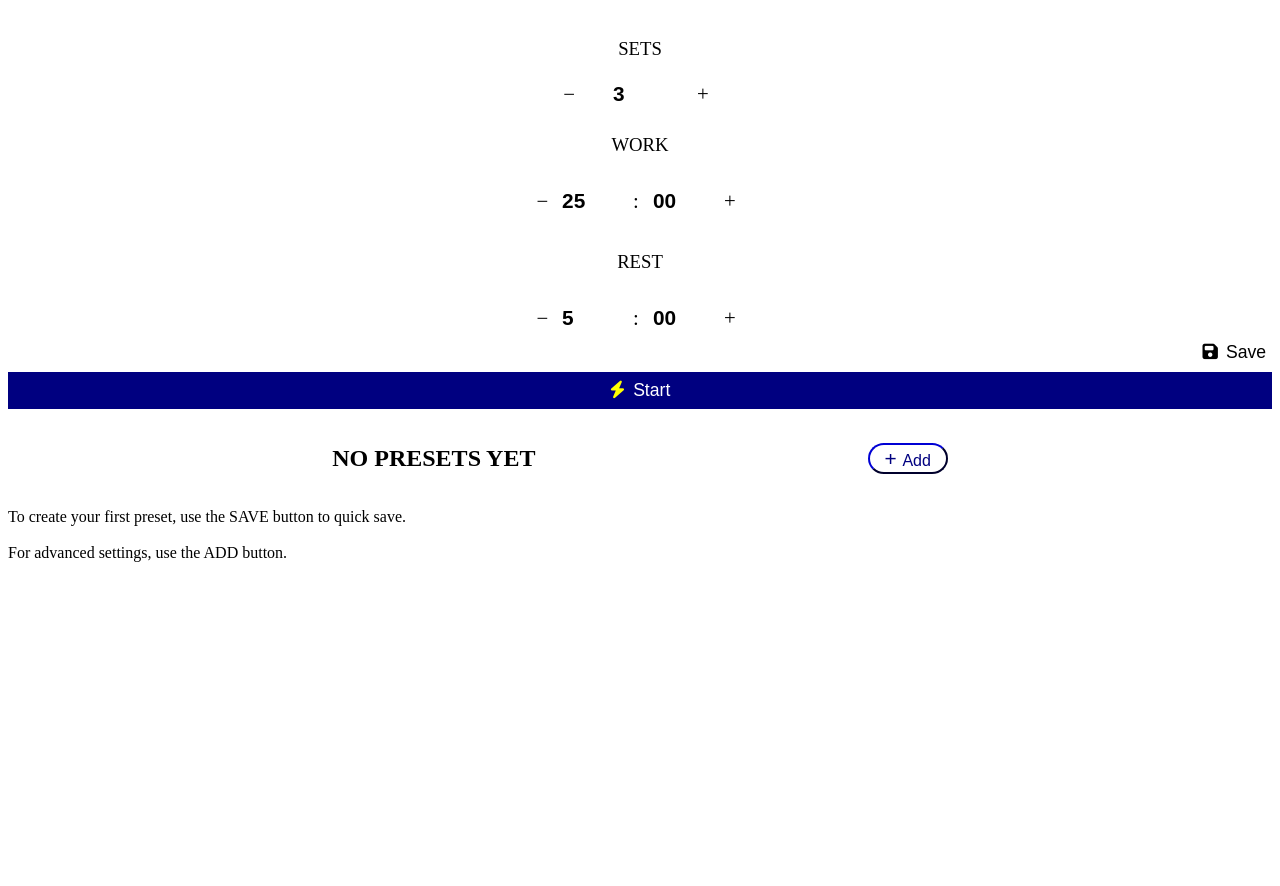
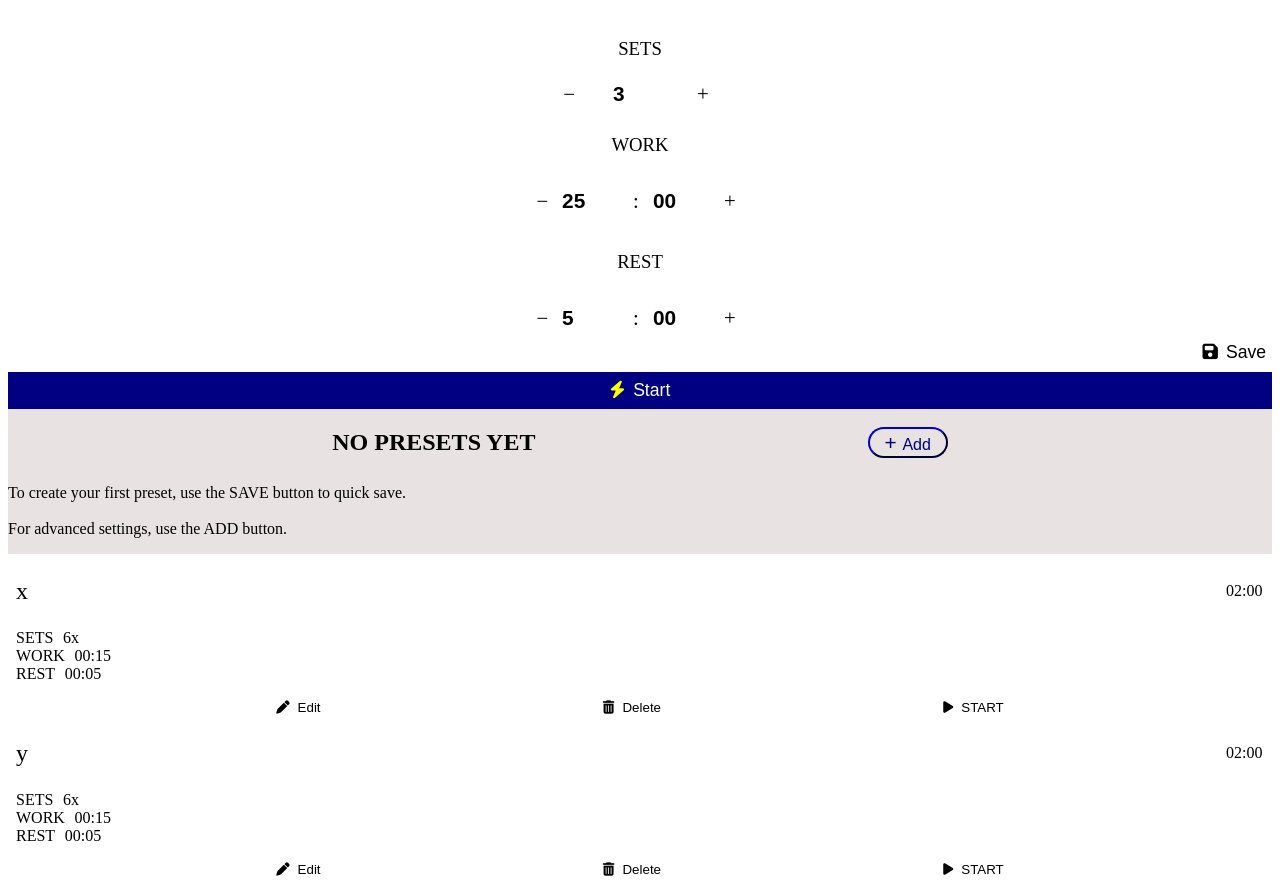
Before and after one commit to yassienAbdillahi/pomodoroTimer, a plain HTML site: page index.html in a window 1280 px wide. Shown: the part 95-981 px from the top of the page. Before the commit the page ends 800 px from the top, so only its background shows below. Drawn offline with Linux system fonts and the light colour scheme.

Commit message:
Created a template for the actual saved presets
Closes #58

```diff
--- a/index.html
+++ b/index.html
@@ -85,20 +85,68 @@
                     <button type="button" id="save-btn" class="save-btn"><i class='fas fa-save' style='margin-right:0.5rem'></i>Save</button>
 
                     <!-- start button -->
-                    <button type="submit" id="start-btn" class="start-btn"><i class='fas fa-bolt' style='margin-right:0.5rem; color:yellow'></i>Start</button>
+                    <button type="submit" id="start-btn" class="start-btn zero-bottom-margin"><i class='fas fa-bolt' style='margin-right:0.5rem; color:yellow'></i>Start</button>
                 </form>
             </section>
 
             <!-- presets go here i.e where user saves custom "work" and "break" lengths -->
-            <section id="presets">
-                <div class="row justify-space-evenly">
+            <section id="presets" class="light-grey-background stack-sm">
+                <div id="presetsHeaderContainer" class="row justify-space-evenly">
                     <h2>NO PRESETS YET</h2>
                     <button type="button" id="add-btn" class="add-btn"><span style="font-size: 1.3rem;">&plus; </span>Add</button>
                 </div>
 
-                <p>To create your first preset, use the SAVE button to quick save.
+                <p id="presetsParagraph">To create your first preset, use the SAVE button to quick save.
                     <br><br>For advanced settings, use the ADD button.
                 </p>
+
+                <div id="actualSavedPresets">
+
+                <!-- sample of what saved preset should look like -->
+                <div id="xSavedPreset" class="stack-md white-background">
+
+                    <div class="row justify-space-between">
+                        <h3 id="xSavedPresetName" class="sm-mgn-lft-and-rt medium-text">x</h3>
+                        <p id="xSavedPresetTotalTime" class="sm-mgn-lft-and-rt">02:00</p>
+                    </div>
+
+
+                    <span class="sm-mgn-lft-and-rt">SETS</span><span id="xSavedPresetTotalSets">6x</span><br>
+                    <span class="sm-mgn-lft-and-rt">WORK</span><span id="xSavedPresetWorkTime">00:15</span><br>
+                    <span class="sm-mgn-lft-and-rt">REST</span><span id="xSavedPresetRestTime">00:05</span><br>
+
+
+                    <div class="row justify-space-evenly">
+                        <button type="button" class="preset-edit-btn"><i class='fas fa-pen' style='margin-right:0.5rem'></i>Edit</button>
+                        <button type="button" class="preset-delete-btn"><i class='fas fa-trash-alt' style='margin-right:0.5rem'></i>Delete</button>
+                        <button type="button" class="preset-start-btn"><i class='fas fa-play' style='margin-right:0.5rem'></i>START</button>
+                    </div>
+
+                </div>
+
+                <div id="ySavedPreset" class="stack-md white-background">
+
+                    <div class="row justify-space-between">
+                        <h3 id="ySavedPresetName" class="sm-mgn-lft-and-rt medium-text">y</h3>
+                        <p id="ySavedPresetTotalTime" class="sm-mgn-lft-and-rt">02:00</p>
+                    </div>
+
+
+                    <span class="sm-mgn-lft-and-rt">SETS</span><span id="ySavedPresetTotalSets">6x</span><br>
+                    <span class="sm-mgn-lft-and-rt">WORK</span><span id="ySavedPresetWorkTime">00:15</span><br>
+                    <span class="sm-mgn-lft-and-rt">REST</span><span id="ySavedPresetRestTime">00:05</span><br>
+
+
+                    <div class="row justify-space-evenly">
+                        <button type="button" class="preset-edit-btn"><i class='fas fa-pen' style='margin-right:0.5rem'></i>Edit</button>
+                        <button type="button" class="preset-delete-btn"><i class='fas fa-trash-alt' style='margin-right:0.5rem'></i>Delete</button>
+                        <button type="button" class="preset-start-btn"><i class='fas fa-play' style='margin-right:0.5rem'></i>START</button>
+                    </div>
+
+                </div>
+
+              </div>
+
             </section>
 
             <!-- prepare screen -->
@@ -201,6 +249,7 @@
 
             <!-- save preset modal -->
             <section id="savePresetModal" class="hidden save-screen">
+
                 <h2 class="sm-mgn-lft-and-rt">Save Preset</h2>
                 <form id="theForm2" class="stack-md">
 
@@ -213,6 +262,7 @@
                         <button type="submit" id="submitSave" class="sm-mgn-lft-and-rt">SAVE</button>
                     </div>
                 </form>
+
             </section>
 
 
--- a/script.js
+++ b/script.js
@@ -18,6 +18,7 @@ const addBtn = document.getElementById("add-btn");
 const form = document.getElementById("theForm");
 
 //the form inputs
+const allTheFormInputs = document.querySelectorAll("#theForm input[type='number']");
 const sets = document.getElementById("sets");
 const workMinsInput = document.getElementById("workMinsInput");
 const workSecondsInput = document.getElementById("workSecondsInput");
@@ -66,12 +67,23 @@ const refreshPageBtn = document.getElementById("refreshPage");
 //boolean to determine if prepare screen should be shown
 let isFirstSet = true;
 
-//the save preset screen
+//the save preset screen (modal)
 const savePresetScreen = document.getElementById("savePresetModal");
 
 //the cancelSave btn
 const cancelSaveBtn = document.getElementById("cancelSave");
 
+//the presets section
+const presets = document.getElementById("presets");
+
+//the header div in the presets section (non-modal i.e once they've BEEN saved)
+const presetsHeaderContainer = document.getElementById("presetsHeaderContainer");
+
+//the instructions paragraph in the presets section
+const presetsParagraph = document.getElementById("presetsParagraph");
+
+//the actual presets
+const actualSavedPresets = document.getElementById("actualSavedPresets");
 
 //=============================================================================
 //                             Event listeners
@@ -126,10 +138,20 @@ function restoreQuickstartSection () {
 
 function quickSave () {
     console.log("save btn event listener working");
+
+    //show the save presets screen modal
     savePresetScreen.classList.remove("hidden");
 
     //make the rest of the page kinda fade to the background so the save presets screen stands out more
     pageBody.classList.add("grey-background");
+
+    //give the inputs in theForm a grey background too
+    for (let i = 0; i < allTheFormInputs.length; i++) {
+        allTheFormInputs[i].classList.add("grey-background");
+      }
+
+    //make pageBody unscrollable so the white background of the save presets modal doesnt clash with the actually already saved presets
+    pageBody.classList.add("stop-scrolling");
 
     //make theForm (and consequently the start and save buttons) unclickable while the presets screen is showing
     form.classList.add("unclickable");
--- a/style.css
+++ b/style.css
@@ -40,6 +40,10 @@
 
 .stack-md > * + * {
     margin-top: 1rem;
+}
+
+.stack-sm > * + * {
+    margin-top: 0.5rem;
 }
 
 .hidden {
@@ -132,8 +136,17 @@ h3 {
 
 .sm-mgn-lft-and-rt {
     margin-left: 0.5rem;
-    margin-right: 0.5rem;
+    margin-right: 0.6rem;
 }
+
+.zero-top-margin {
+    margin-top: 0;
+}
+
+.zero-bottom-margin {
+    margin-bottom: 0;
+}
+
 
 .container-just-to-center {
     position: absolute;
@@ -143,6 +156,10 @@ h3 {
 
 .big-text {
     font-size: 2rem;
+}
+
+.medium-text {
+    font-size: 1.5rem;
 }
 
 .hold-to-exit {
@@ -214,6 +231,14 @@ h3 {
     background-color: gray;
 }
 
+.light-grey-background {
+    background-color: rgb(232, 226, 226);
+}
+
+.white-background {
+    background-color: white;
+}
+
 #theForm2 button {
     background: none;
     border: none;
@@ -223,3 +248,13 @@ h3 {
 .unclickable {
     pointer-events: none;
 }
+
+.preset-start-btn, .preset-edit-btn, .preset-delete-btn {
+    background: none;
+    border: none;
+}
+
+.stop-scrolling {
+    height: 100%;
+    overflow: hidden;
+}
```
